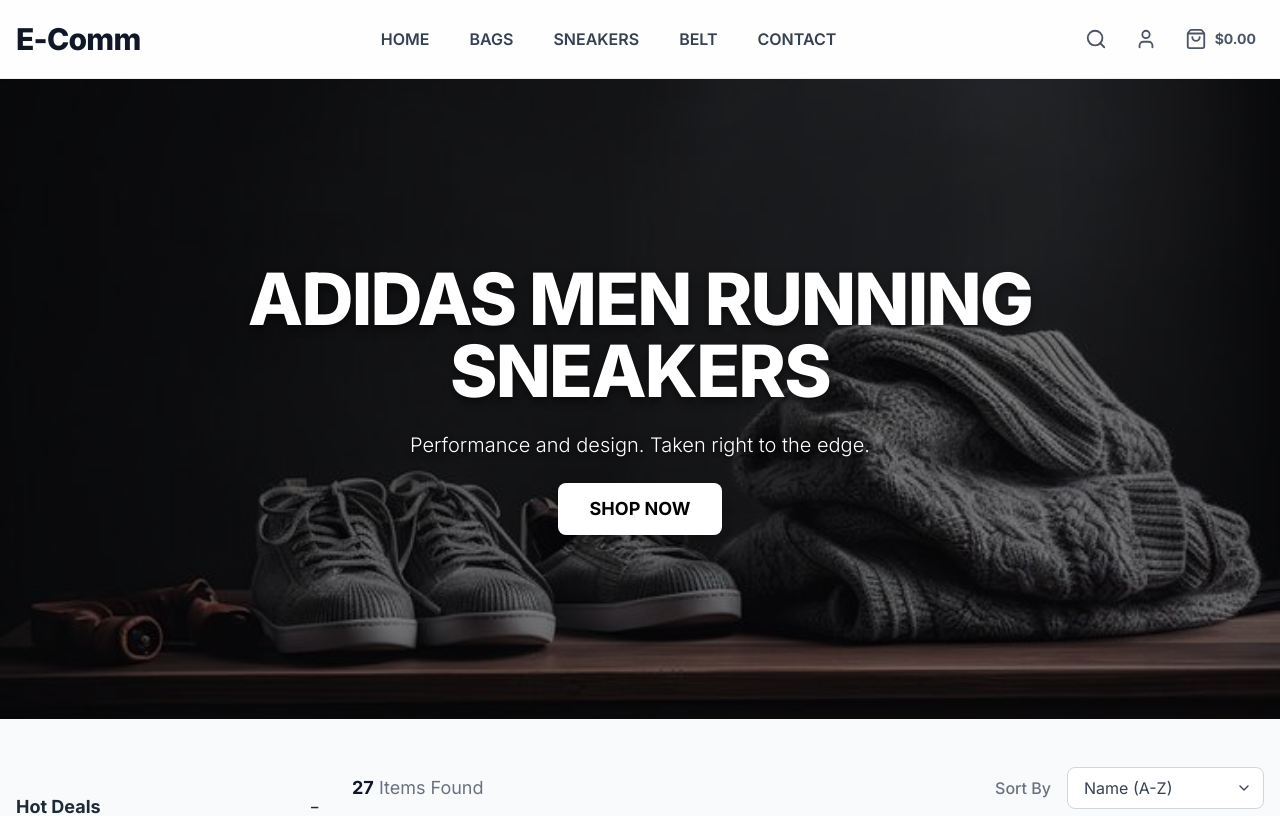
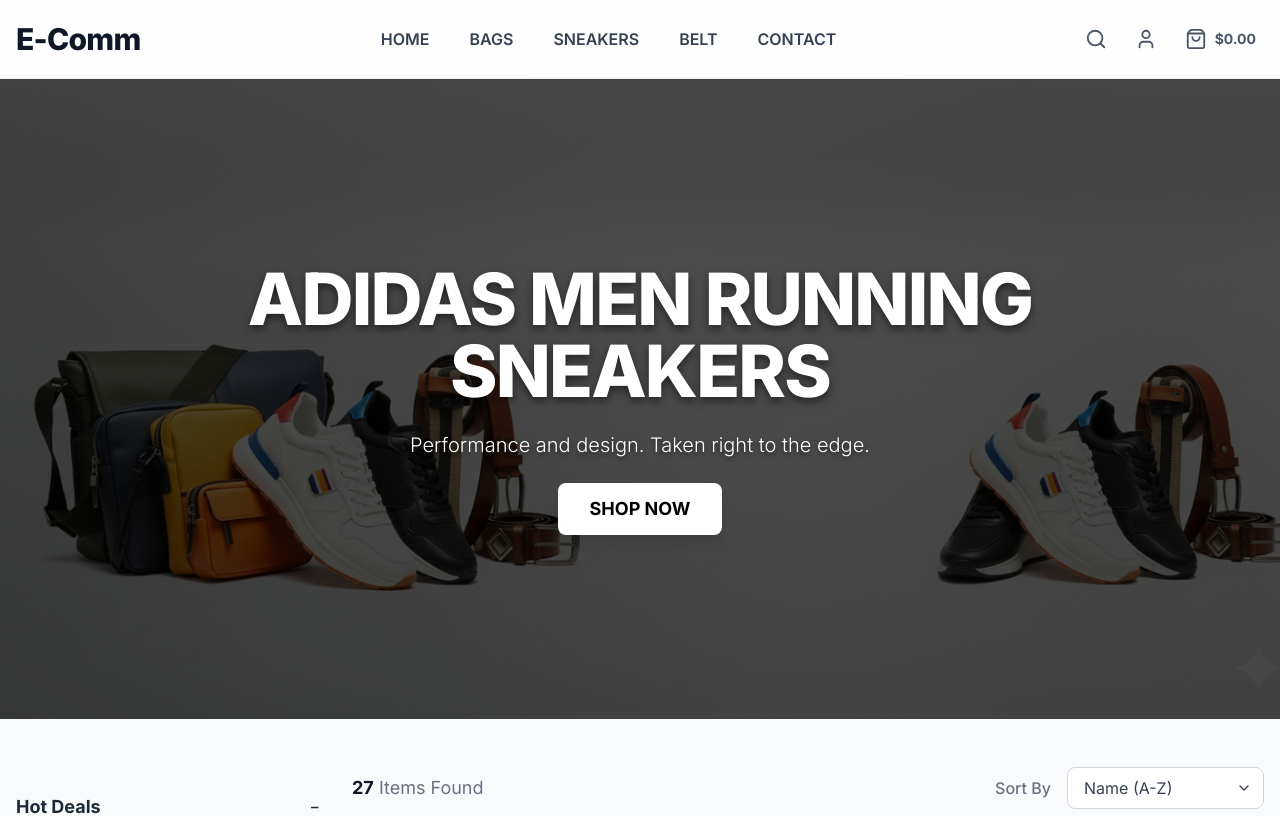
Before and after one commit to VishalDaware/Ecom, a Next.js app: page / in a window 1280 px wide. Shown: the top 816 px of the page. Built offline with nearby package versions, Linux system fonts and the light colour scheme.

Commit message:
banner image update

```diff
--- a/app/page.tsx
+++ b/app/page.tsx
@@ -86,9 +86,9 @@
       )}
 
 <div
-  className="relative h-[80vh] flex items-center justify-center text-center bg-cover bg-center bg-[url(/herobackground.jpg)]"
+  className="relative h-[80vh] flex items-center justify-center text-center bg-cover bg-center bg-[url(/background.png)]"
 >
-  <div className="absolute inset-0 bg-black/50"></div>
+  <div className="absolute inset-0 bg-black/70"></div>
 
   <div className="relative z-10 text-white p-4">
     <h2
```
Also changed, not shown: public/background.png (added).
